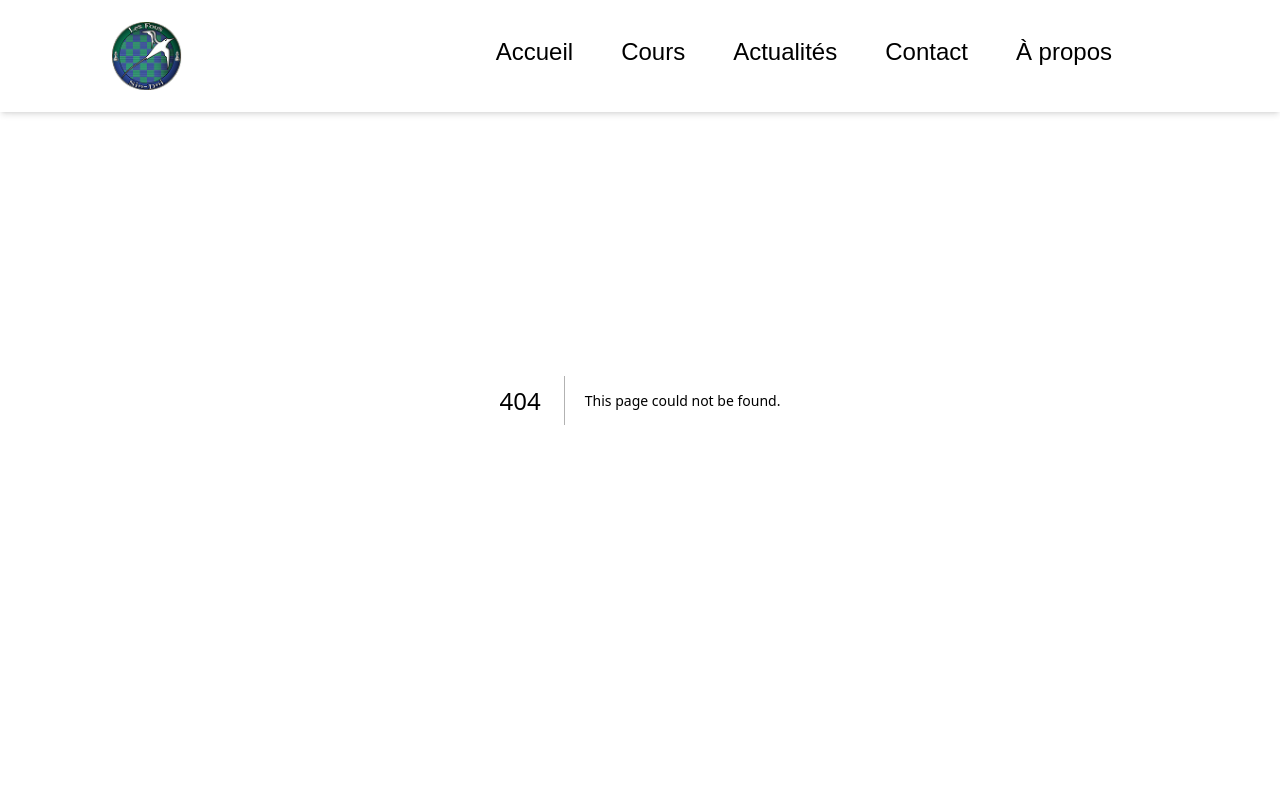
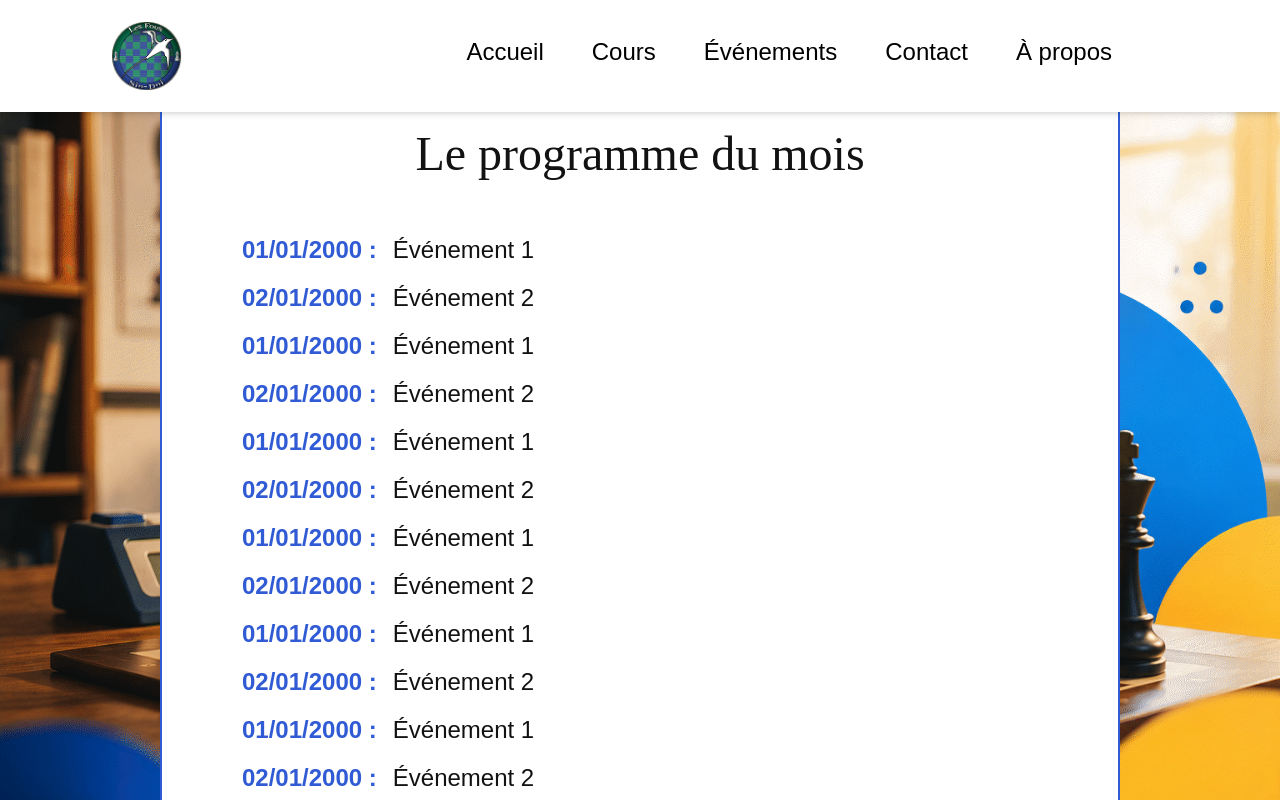
Before and after one commit to ClementSellyPro/bishop_project, a Next.js app: page /evenements in a window 1280 px wide. Before the commit this address had no page. Shown: the top 800 px of the page. Built offline with nearby package versions, Linux system fonts and the light colour scheme.

Commit message:
Little improve/correction + Programme du mois

```diff
--- a/app/components/layout/Footer.tsx
+++ b/app/components/layout/Footer.tsx
@@ -5,7 +5,7 @@ export default function Footer() {
     <>
       <footer className="flex flex-col justify-center items-center bg-[#151515] text-white py-4 px-8 min-h-100 relative">
         <div
-          className="absolute inset-0 flex flex-col justify-center items-center"
+          className="absolute inset-0 flex flex-col justify-center items-center pt-12"
           style={{
             backgroundImage: "url('/footer_bg.svg')",
             backgroundRepeat: "no-repeat",
--- a/app/components/layout/Nav.tsx
+++ b/app/components/layout/Nav.tsx
@@ -6,7 +6,7 @@ export default function Nav() {
       <ul className="flex h-10 px-4">
         <NavItem href="/" label="Accueil" />
         <NavItem href="/cours" label="Cours" />
-        <NavItem href="/actualité" label="Actualités" />
+        <NavItem href="/evenements" label="Événements" />
         <NavItem href="/contact" label="Contact" />
         <NavItem href="/about" label="À propos" />
       </ul>
--- a/app/cours/components/HeroCours.tsx
+++ b/app/cours/components/HeroCours.tsx
@@ -14,7 +14,7 @@ export default function HeroCours() {
         </h1>
       </div>
       <section className="flex flex-col gap-7 text-lg px-12 py-8 bg-[#282828]/60  backdrop-blur-md shadow-2xl border-[#229B3C] border-2 text-[#F2F2F2] rounded-xl w-3/5">
-        <h2 className="kaisei-opti-regular text-5xl">Cours d'échecs Adultes</h2>
+        <h2 className="kaisei-opti-regular text-5xl">Cours d'échecs adultes</h2>
 
         <p>
           Le club propose des cours adultes, pour tout les niveaux, les
--- a/app/cours/components/Tarif.tsx
+++ b/app/cours/components/Tarif.tsx
@@ -13,14 +13,14 @@ export default function Tarif() {
           <p>
             <span className="text-3xl">Adultes plein tarif :</span>{" "}
             <span className="text-[#305BD4] text-4xl font-bold">
-              15€ (4,50€/Séance)
+              55€ (4,50€/Séance)
             </span>
           </p>
 
           <p>
             <span className="text-3xl">Adultes tarif solidaire* :</span>{" "}
             <span className="text-[#305BD4] text-4xl font-bold">
-              15€ (4,50€/Séance)
+              40€ (3,30€/Séance)
             </span>
           </p>
 
@@ -40,6 +40,7 @@ export default function Tarif() {
             </span>
           </p>
         </section>
+
         <p className="text-sm mt-4">
           *Etudiant-e-s, bénéficiaires du RSA, ASS, CCAS, AAH, Demandeurs
           d'emplois, réfugié-e-s, <br /> 2e membre de la famille
--- /dev/null
+++ b/app/evenements/components/Calendar.tsx
@@ -0,0 +1,82 @@
+import Image from "next/image";
+
+export default function Calendar() {
+  return (
+    <div
+      className="min-h-screen mt-20 flex items-center justify-center relative bg-[#F2F2F2] text-[#121212]"
+      style={{
+        backgroundImage: "url('/event_bg.png')",
+        backgroundRepeat: "repeat",
+        backgroundSize: "cover",
+      }}
+    >
+      <div
+        className={`bg-white border-[#305BD4] flex flex-col border-2 rounded-4xl p-4 w-8/12 md:w-6/12 lg:w-9/12 h-10/12 md:h-6/12 lg:h-8/12`}
+      >
+        <h1 className="kaisei-opti-regular text-5xl font-bold text-center mt-8">
+          Le programme du mois
+        </h1>
+
+        {/* Programme du mois */}
+        <div className="flex flex-col gap-4 mt-14 text-2xl px-0 md:px-8 lg:px-16">
+          <div className="flex gap-4">
+            <p className="text-[#305BD4] font-bold">01/01/2000 :</p>
+            <p>Événement 1</p>
+          </div>
+          <div className="flex gap-4">
+            <p className="text-[#305BD4] font-bold">02/01/2000 :</p>
+            <p>Événement 2</p>
+          </div>
+          <div className="flex gap-4">
+            <p className="text-[#305BD4] font-bold">01/01/2000 :</p>
+            <p>Événement 1</p>
+          </div>
+          <div className="flex gap-4">
+            <p className="text-[#305BD4] font-bold">02/01/2000 :</p>
+            <p>Événement 2</p>
+          </div>
+          <div className="flex gap-4">
+            <p className="text-[#305BD4] font-bold">01/01/2000 :</p>
+            <p>Événement 1</p>
+          </div>
+          <div className="flex gap-4">
+            <p className="text-[#305BD4] font-bold">02/01/2000 :</p>
+            <p>Événement 2</p>
+          </div>
+          <div className="flex gap-4">
+            <p className="text-[#305BD4] font-bold">01/01/2000 :</p>
+            <p>Événement 1</p>
+          </div>
+          <div className="flex gap-4">
+            <p className="text-[#305BD4] font-bold">02/01/2000 :</p>
+            <p>Événement 2</p>
+          </div>
+          <div className="flex gap-4">
+            <p className="text-[#305BD4] font-bold">01/01/2000 :</p>
+            <p>Événement 1</p>
+          </div>
+          <div className="flex gap-4">
+            <p className="text-[#305BD4] font-bold">02/01/2000 :</p>
+            <p>Événement 2</p>
+          </div>
+          <div className="flex gap-4">
+            <p className="text-[#305BD4] font-bold">01/01/2000 :</p>
+            <p>Événement 1</p>
+          </div>
+          <div className="flex gap-4">
+            <p className="text-[#305BD4] font-bold">02/01/2000 :</p>
+            <p>Événement 2</p>
+          </div>
+          <div className="flex gap-4">
+            <p className="text-[#305BD4] font-bold">01/01/2000 :</p>
+            <p>Événement 1</p>
+          </div>
+          <div className="flex gap-4">
+            <p className="text-[#305BD4] font-bold">02/01/2000 :</p>
+            <p>Événement 2</p>
+          </div>
+        </div>
+      </div>
+    </div>
+  );
+}
--- /dev/null
+++ b/app/evenements/page.tsx
@@ -0,0 +1,9 @@
+import Calendar from "./components/Calendar";
+
+export default function Evenements() {
+  return (
+    <div className="min-h-screen">
+      <Calendar />
+    </div>
+  );
+}
--- a/app/layout.tsx
+++ b/app/layout.tsx
@@ -26,7 +26,7 @@ export const metadata: Metadata = {
     title: "Les fous de Sin-Dni | Club d'échecs Saint-Denis",
     description:
       "Club d'échecs de Saint-Denis de la Réunion, cours d'échces, tournois et événements pour tous les niveaux.",
-    url: "https://lesfousdesindni.com/",
+    url: "https://www.lesfous-sindni.re/",
     siteName: "Les fous de Sin-Dni | Club d'échecs Saint-Denis",
     images: [
       {
```
Also changed, not shown: public/event_bg.png (added).
